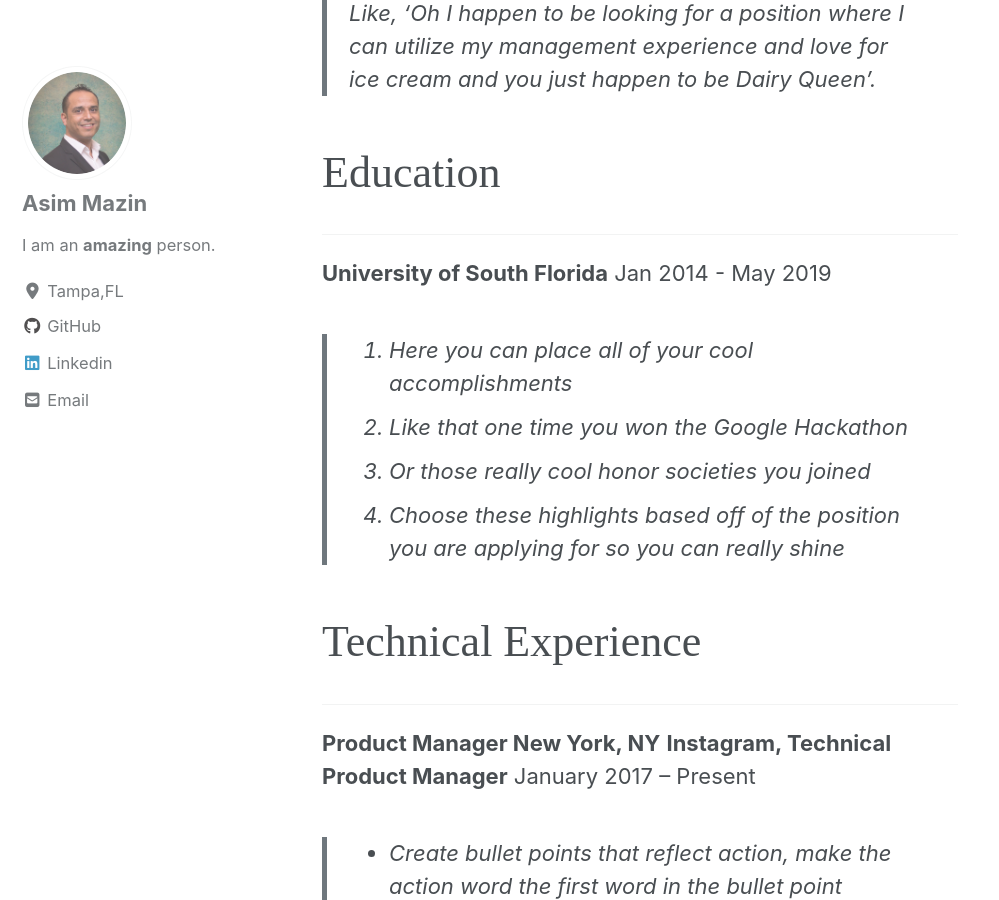
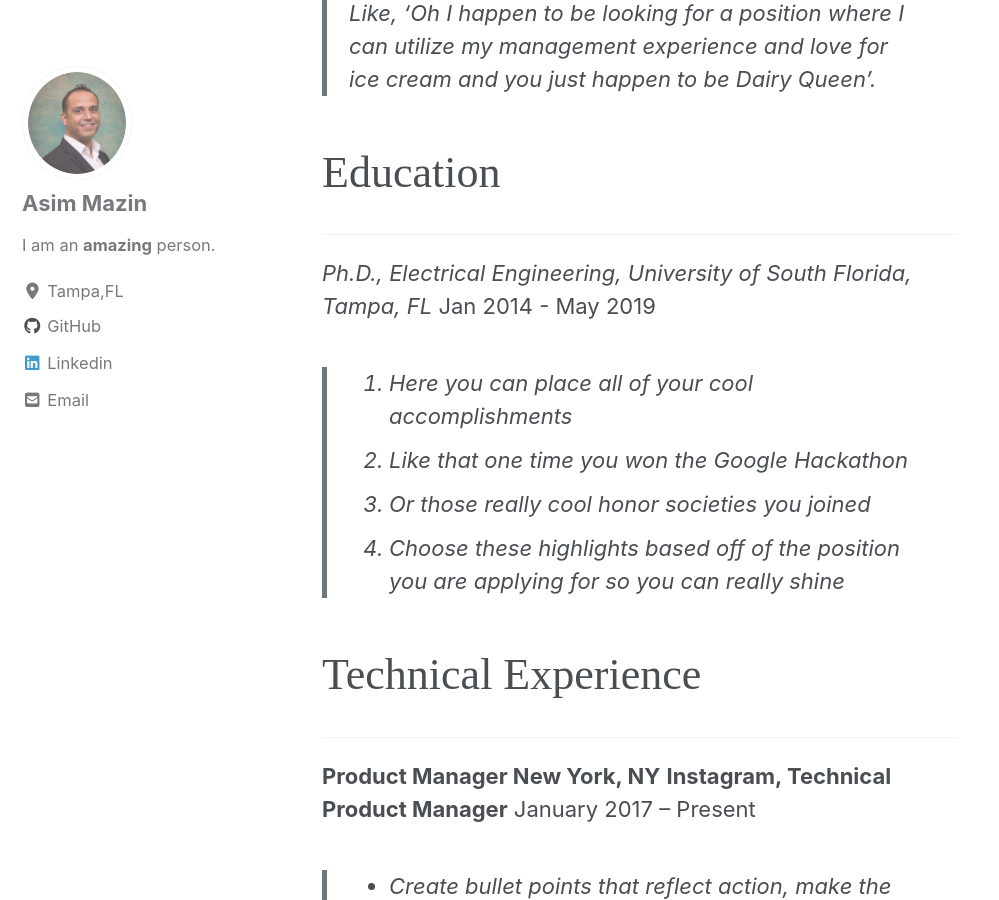
Before and after one commit to AsimMazin/Asimmazin.github.io, a Jekyll site: the page built from _pages/Resume.md, in a window 1280 px wide and 900 px high, scrolled down 408 px. Shown: the whole window, without its empty margins (0-999 px from the left). Built offline with Jekyll 4.4.1, drawn with Linux system fonts in a browser that asks for light colours; cached includes are drawn as plain includes; nearby versions of some CDN libraries.

Commit message:
New Modification

```diff
--- a/_pages/Resume.md
+++ b/_pages/Resume.md
@@ -13,7 +13,7 @@
 <br />
 - - - -
 
-**University of South Florida**                                Jan 2014 - May 2019
+*Ph.D., Electrical Engineering, University of South Florida, Tampa, FL*                                 Jan 2014 - May 2019
 
 > 1. Here you can place all of your cool accomplishments
 > 2. Like that one time you won the Google Hackathon
```
